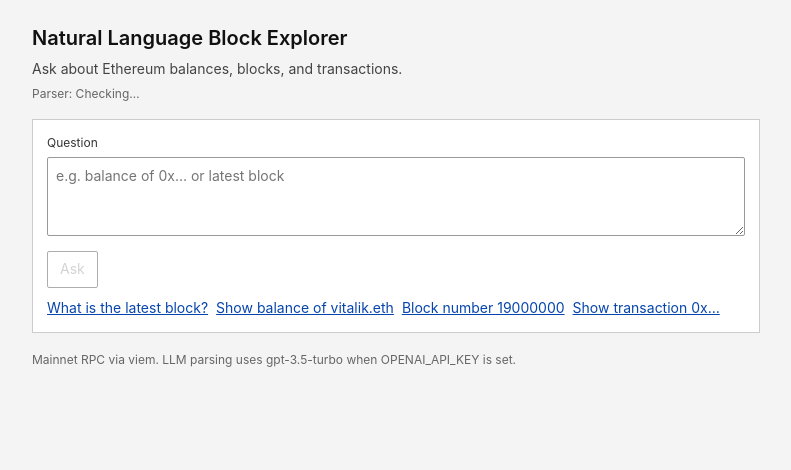
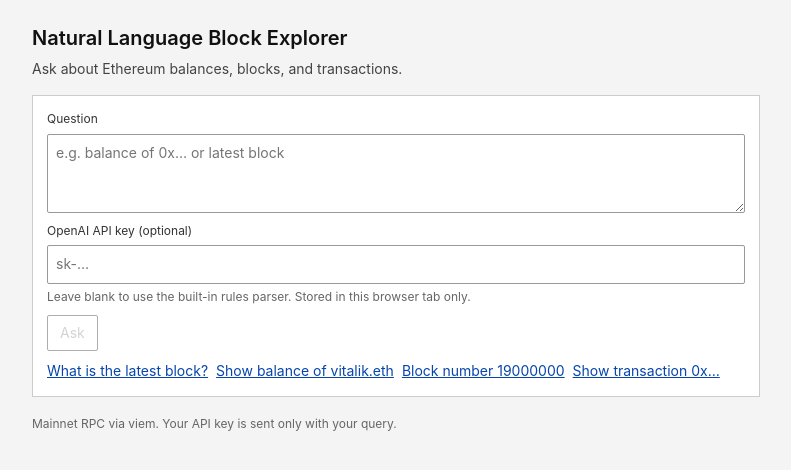
Before and after one commit to ExxAyo/nl-block-explorer, a React (Vite) app: page / in a window 1280 px wide. Shown: the top 470 px of the page, without its empty margins (244-1035 px from the left). Built offline with nearby package versions, Linux system fonts and the light colour scheme; no server answers.

Commit message:
feat: add optional openai api key input to ui

```diff
--- a/src/App.tsx
+++ b/src/App.tsx
@@ -1,5 +1,7 @@
-import { FormEvent, useEffect, useState } from 'react';
-import { askQuestion, fetchHealth, type QueryResponse } from './api';
+import { FormEvent, useState } from 'react';
+import { askQuestion, type QueryResponse } from './api';
+
+const STORAGE_KEY = 'nl-block-explorer-openai-key';
 
 const EXAMPLES = [
   'What is the latest block?',
@@ -10,26 +12,23 @@ const EXAMPLES = [
 
 export default function App() {
   const [question, setQuestion] = useState('');
+  const [openaiApiKey, setOpenaiApiKey] = useState(
+    () => sessionStorage.getItem(STORAGE_KEY) ?? '',
+  );
   const [loading, setLoading] = useState(false);
   const [error, setError] = useState<string | null>(null);
   const [result, setResult] = useState<QueryResponse | null>(null);
-  const [parser, setParser] = useState<'llm' | 'rules' | 'unknown'>('unknown');
-
-  useEffect(() => {
-    fetchHealth()
-      .then((health) => setParser(health.parser))
-      .catch(() => setParser('unknown'));
-  }, []);
 
   async function onSubmit(event: FormEvent) {
     event.preventDefault();
     if (!question.trim()) return;
-
     setLoading(true);
     setError(null);
-
     try {
-      const response = await askQuestion(question.trim());
+      const trimmedKey = openaiApiKey.trim();
+      if (trimmedKey) sessionStorage.setItem(STORAGE_KEY, trimmedKey);
+      else sessionStorage.removeItem(STORAGE_KEY);
+      const response = await askQuestion(question.trim(), trimmedKey || undefined);
       setResult(response);
     } catch (err) {
       setResult(null);
@@ -44,67 +43,23 @@ export default function App() {
       <header>
         <h1>Natural Language Block Explorer</h1>
         <p>Ask about Ethereum balances, blocks, and transactions.</p>
-        <p className="meta">
-          Parser: {parser === 'llm' ? 'OpenAI + rules fallback' : parser === 'rules' ? 'Rules only — add OPENAI_API_KEY to .env' : 'Checking…'}
-        </p>
       </header>
-
       <form className="panel" onSubmit={onSubmit}>
         <label htmlFor="question">Question</label>
-        <textarea
-          id="question"
-          rows={3}
-          value={question}
-          onChange={(e) => setQuestion(e.target.value)}
-          placeholder="e.g. balance of 0x… or latest block"
-        />
+        <textarea id="question" rows={3} value={question} onChange={(e) => setQuestion(e.target.value)} placeholder="e.g. balance of 0x… or latest block" />
+        <label htmlFor="openai-key">OpenAI API key (optional)</label>
+        <input id="openai-key" type="password" value={openaiApiKey} onChange={(e) => setOpenaiApiKey(e.target.value)} placeholder="sk-…" autoComplete="off" />
+        <p className="hint">Leave blank to use the built-in rules parser. Stored in this browser tab only.</p>
         <div className="row">
-          <button type="submit" disabled={loading || !question.trim()}>
-            {loading ? 'Running…' : 'Ask'}
-          </button>
-          <div className="examples">
-            {EXAMPLES.map((sample) => (
-              <button
-                key={sample}
-                type="button"
-                className="linkish"
-                onClick={() => setQuestion(sample)}
-              >
-                {sample}
-              </button>
-            ))}
-          </div>
+          <button type="submit" disabled={loading || !question.trim()}>{loading ? 'Running…' : 'Ask'}</button>
+          <div className="examples">{EXAMPLES.map((sample) => (
+            <button key={sample} type="button" className="linkish" onClick={() => setQuestion(sample)}>{sample}</button>
+          ))}</div>
         </div>
       </form>
-
-      {error && (
-        <section className="panel error">
-          <strong>Error</strong>
-          <p>{error}</p>
-        </section>
-      )}
-
-      {result && (
-        <section className="panel">
-          <h2>Result</h2>
-          <p>{result.summary}</p>
-          <dl className="facts">
-            <div>
-              <dt>Action</dt>
-              <dd>{result.parsed.action}</dd>
-            </div>
-            <div>
-              <dt>Parser</dt>
-              <dd>{result.parsed.confidence}</dd>
-            </div>
-          </dl>
-          <pre>{JSON.stringify(result.data, null, 2)}</pre>
-        </section>
-      )}
-
-      <footer>
-        Mainnet RPC via viem. LLM parsing uses gpt-3.5-turbo when OPENAI_API_KEY is set.
-      </footer>
+      {error && <section className="panel error"><strong>Error</strong><p>{error}</p></section>}
+      {result && <section className="panel"><h2>Result</h2><p>{result.summary}</p><pre>{JSON.stringify(result.data, null, 2)}</pre></section>}
+      <footer>Mainnet RPC via viem. Your API key is sent only with your query.</footer>
     </div>
   );
 }
--- a/src/styles.css
+++ b/src/styles.css
@@ -51,6 +51,16 @@ label {
   margin-bottom: 6px;
   font-size: 12px;
   color: #333;
+}
+
+textarea,
+input[type='password'] {
+  width: 100%;
+  padding: 8px;
+  border: 1px solid #999;
+  border-radius: 2px;
+  font: inherit;
+  margin-bottom: 4px;
 }
 
 textarea {
@@ -144,3 +154,5 @@ textarea:focus-visible {
   outline: 2px solid #0645ad;
   outline-offset: 1px;
 }
+
+.hint { margin: 0 0 10px; font-size: 12px; color: #666; }
```
